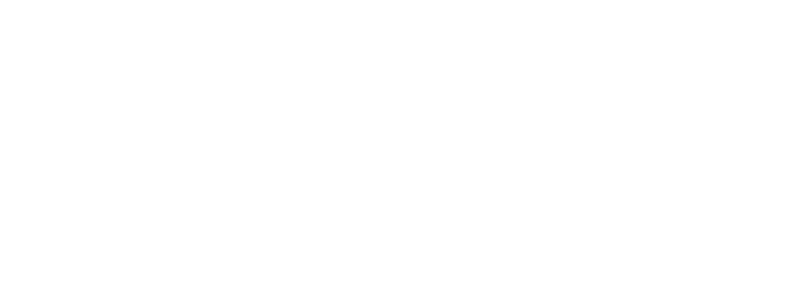
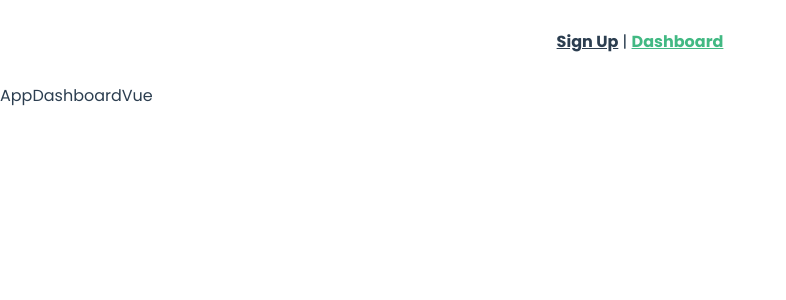
Before and after one commit to TeeboiCode/Todo-list, a Vue app: page /dashboard in a window 1280 px wide. Before the commit this address had no page. Shown: the top 300 px of the page, without its empty margins (0-786 px from the left). Built offline with nearby package versions, Linux system fonts and the light colour scheme.

Commit message:
Added 3 components Sign-Up, Login, and AppDashboard

```diff
--- a/src/App.vue
+++ b/src/App.vue
@@ -1,5 +1,11 @@
 <template>
-  <router-view />
+  <div>
+    <nav>
+      <router-link to="/sign-up">Sign Up</router-link> |
+      <router-link to="/dashboard">Dashboard</router-link>
+    </nav>
+    <router-view />
+  </div>
 </template>
 
 <style lang="scss">
@@ -9,4 +15,18 @@
   -moz-osx-font-smoothing: grayscale;
   color: #2c3e50;
 }
+
+nav {
+  text-align: center;
+  padding: 30px;
+
+  a {
+    font-weight: bold;
+    color: #2c3e50;
+
+    &.router-link-exact-active {
+      color: #42b983;
+    }
+  }
+}
 </style>
--- /dev/null
+++ b/src/components/App/AppDashboard.vue
@@ -0,0 +1,11 @@
+<template>
+  <div>AppDashboardVue</div>
+</template>
+
+<script>
+export default {
+  name: "AppDashboardVue",
+};
+</script>
+
+<style scoped></style>
--- /dev/null
+++ b/src/components/Login and SignUp/SignUp.vue
@@ -0,0 +1,11 @@
+<template>
+  <div>SignUpVue</div>
+</template>
+
+<script>
+export default {
+  name: "SignUpVue",
+};
+</script>
+
+<style scoped></style>
--- a/src/router/index.js
+++ b/src/router/index.js
@@ -1,24 +1,37 @@
-import { createRouter, createWebHistory } from 'vue-router'
-import HomeView from '../views/HomeView.vue'
+import { createRouter, createWebHistory } from "vue-router";
+import HomeView from "../views/HomeView.vue";
+import SignUp from "../components/Login and SignUp/SignUp.vue";
+import AppDashboard from "../components/App/AppDashboard.vue";
 const routes = [
   {
-    path: '/',
-    name: 'home',
-    component: HomeView
+    path: "/",
+    name: "home",
+    component: HomeView,
   },
   {
-    path: '/about',
-    name: 'about',
+    path: "/about",
+    name: "about",
     // route level code-splitting
     // this generates a separate chunk (about.[hash].js) for this route
     // which is lazy-loaded when the route is visited.
-    component: () => import(/* webpackChunkName: "about" */ '../views/AboutView.vue')
-  }
-]
+    component: () =>
+      import(/* webpackChunkName: "about" */ "../views/AboutView.vue"),
+  },
+  {
+    path: "/sign-up",
+    name: "sign-up",
+    component: SignUp,
+  },
+  {
+    path: "/dashboard",
+    name: "dashboard",
+    component: AppDashboard,
+  },
+];
 
 const router = createRouter({
   history: createWebHistory(process.env.BASE_URL),
-  routes
-})
+  routes,
+});
 
-export default router
+export default router;
```
Also changed, not shown: src/components/Login and SignUp/Login.vue (added, +11 -0 lines).
